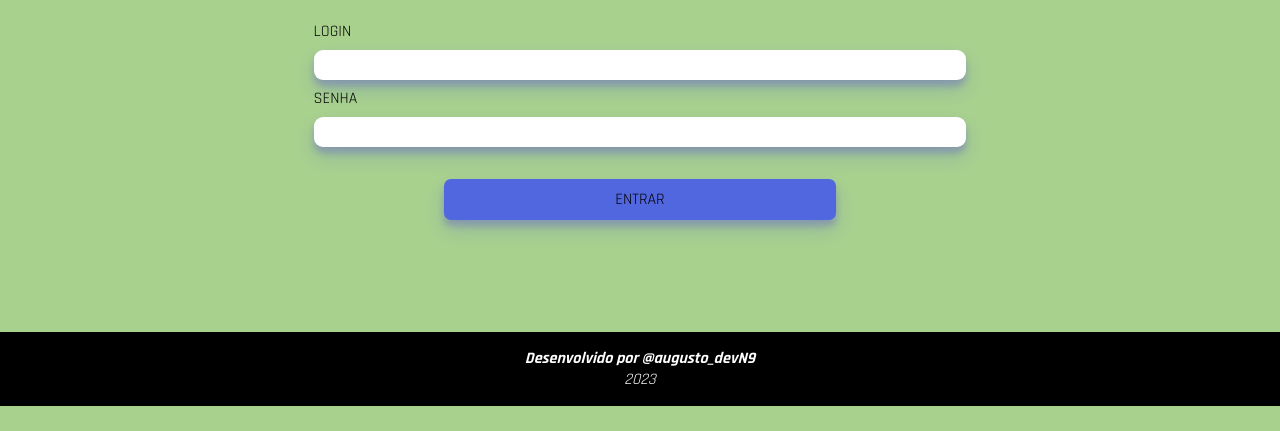
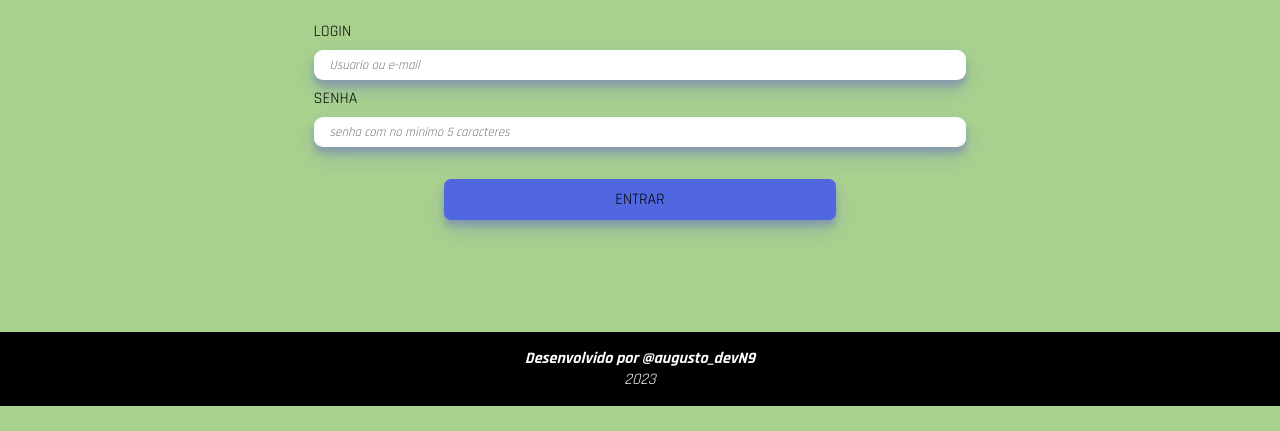
Before and after one commit to AugustoN9/ProjetoDelivery_Italents2023Html, a plain HTML site: page login.html in a window 1280 px wide. Shown: the part 369-800 px from the top of the page. Drawn offline with nearby package versions, Linux system fonts and the light colour scheme; some packages are replaced by stand-ins of ours; a script that the page names is missing.

Commit message:
atualizando login ...

```diff
--- a/css/estilo.css
+++ b/css/estilo.css
@@ -289,6 +289,14 @@ section#avaliacao {
     text-shadow: white 0.1em 0.1em 0.2em;
 }
 
+.form-login input::placeholder {
+    font-family: var(--minha-fonte);
+    font-style: italic;
+    font-size: .8rem;
+}
+
+
+
 @media screen and (min-width:720px) {
     .form-login {
         padding: 5rem 18rem;
--- a/login.html
+++ b/login.html
@@ -35,9 +35,12 @@
 
         <div class="formulario form-login">
             <label for="login">LOGIN</label>
-            <input type="text" id="login">
+            <input type="text" id="login"
+                placeholder="Usuario ou e-mail"
+                required>
             <label for="senha">SENHA</label>
-            <input type="password" id="senha">
+            <input type="password" id="senha"
+                placeholder="senha com no minimo 5 caracteres" required>
             <input type="submit" value="ENTRAR" onclick="logar(); return false">
         </div>
 
```
